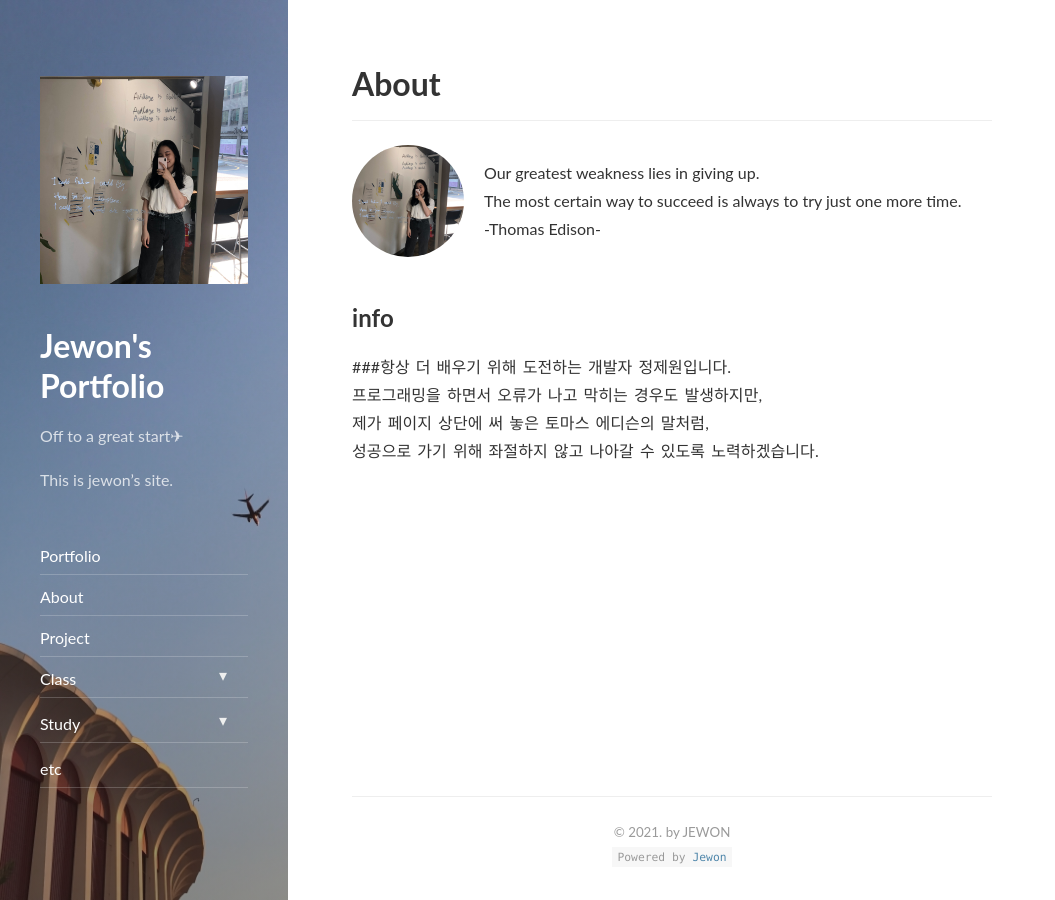
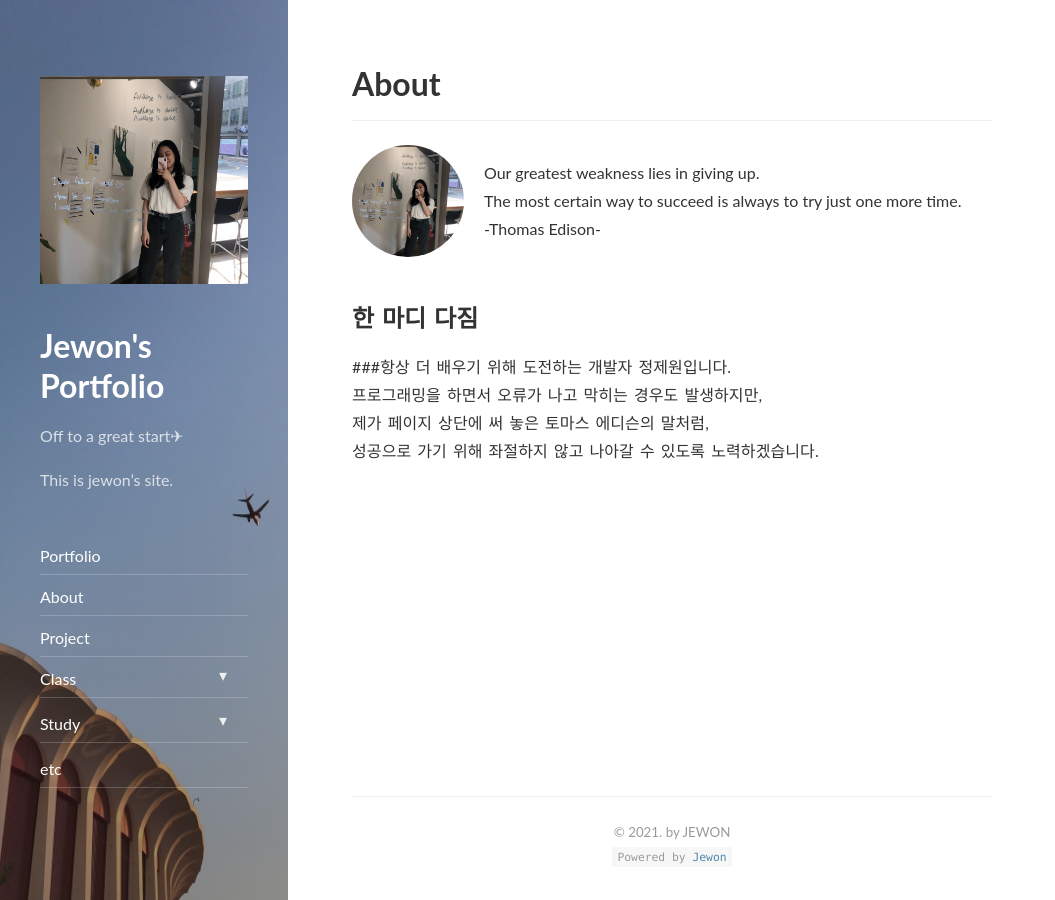
Before and after one commit to jjwon915/jjwon915.github.io, a Jekyll site: the page built from about.md, in a window 1280 px wide and 900 px high. Shown: the whole window, without its empty margins (0-1055 px from the left). Built offline with Jekyll 4.4.1, drawn with Linux system fonts in a browser that asks for light colours; nearby versions of some CDN libraries.

Commit message:
Update about.md

```diff
--- a/about.md
+++ b/about.md
@@ -6,7 +6,7 @@ order: 2
 published: true
 ---
 
-## info
+## 한 마디 다짐
 
 ###항상 더 배우기 위해 도전하는 개발자 정제원입니다.<br />
 프로그래밍을 하면서 오류가 나고 막히는 경우도 발생하지만,<br />
```
